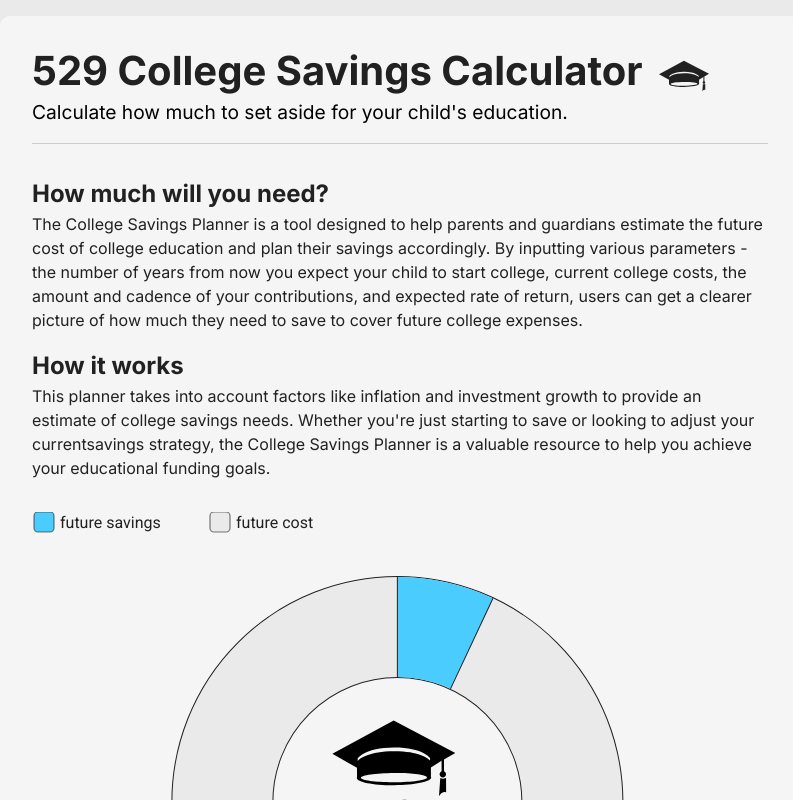
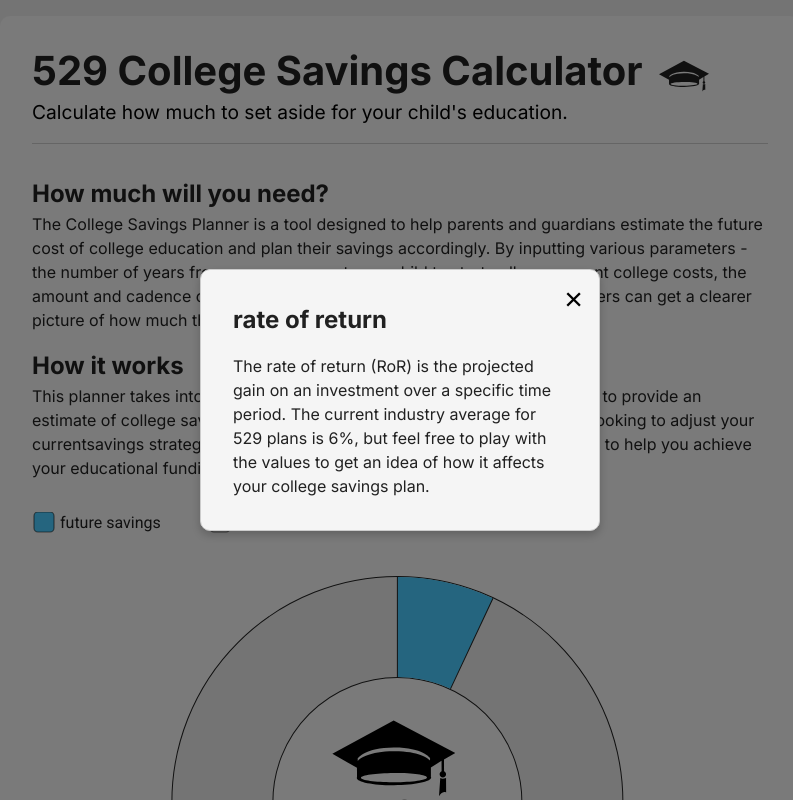
Before and after one commit to aokorodu/CollegeSavingsPlanner_React, a React (Vite) app in the folder CSP-react/: page / in a window 1280 px wide. Shown: the top 800 px of the page, without its empty margins (240-1033 px from the left). Built offline with nearby package versions, Linux system fonts and the light colour scheme.

Commit message:
modals working, now need content and styling

```diff
--- a/CSP-react/src/App.css
+++ b/CSP-react/src/App.css
@@ -149,3 +149,19 @@ select {
 
   padding-top: 1rem;
 }
+
+.helpLabel {
+  cursor: pointer;
+}
+.helpLabel::after {
+  position: relative;
+  content: "";
+  background-image: url("./assets/helpIconsvg.svg");
+  background-size: contain;
+  background-repeat: no-repeat;
+  display: inline-block;
+  width: 1rem;
+  height: 1rem;
+  margin-left: 0.25rem;
+  vertical-align: middle;
+}
--- a/CSP-react/src/App.tsx
+++ b/CSP-react/src/App.tsx
@@ -13,6 +13,8 @@ import KeyItem from './components/KeyItem/KeyItem';
 import ContentHolder from './components/uicomponents/ContentHolder/ContentHolder';
 import Header from './components/uicomponents/Header/Header';
 import WhatIs from './components/uicomponents/WhatIsSection/WhatIs';
+import Modal from './components/Modals/Modal';
+
 // material ui
 import { Select, TextField, FormControl, FormHelperText } from '@mui/material';
 
@@ -99,6 +101,13 @@ function App() {
   const futureCostRef = React.useRef<HTMLSpanElement>(null);
   const futureAmountNeededRef = React.useRef<HTMLSpanElement>(null);
   const percentSavedRef = React.useRef<HTMLSpanElement>(null);
+
+  // modal props
+  type ModalState = {
+    type: "none" | "expense_ratio" | "cost_increase" | "ror";
+  }
+
+  const [showModal, setShowModal] = useState<ModalState>({ type: "ror" });
 
   useEffect(() => {
     init();
@@ -378,7 +387,7 @@ function App() {
 
             {/* select rate of return */}
             <SliderHolder>
-              <label htmlFor="ROfRSlider">rate of return</label>
+              <label className='helpLabel' htmlFor="ROfRSlider" onClick={() => { setShowModal({ type: "ror" }) }}>rate of return</label>
               <input
                 ref={rateOfReturnSliderRef}
                 type="range"
@@ -400,7 +409,7 @@ function App() {
 
             {/* select yearly cost increase */}
             <SliderHolder>
-              <label htmlFor="costIncreaseSlider">cost increase</label>
+              <label className='helpLabel' htmlFor="costIncreaseSlider" onClick={() => { setShowModal({ type: "cost_increase" }) }}>cost increase</label>
               <input
                 ref={costIncreaseSliderRef}
                 type="range"
@@ -422,7 +431,7 @@ function App() {
 
             {/* select expense ratio */}
             <SliderHolder>
-              <label htmlFor="expenseRatioSlider">expense ratio</label>
+              <label className='helpLabel' htmlFor="expenseRatioSlider" onClick={() => { setShowModal({ type: "expense_ratio" }) }}>expense ratio</label>
               <input
                 ref={expenseRatioSliderRef}
                 type="range"
@@ -546,6 +555,9 @@ function App() {
         <p>* projected future savings is an estimate of the total amount you will have saved by the time college starts, based on the information provided. This amount does not guarantee future results.</p>
         <p>** projected future cost is an estimate of the total annual cost of attendance for the first year of college, based on the information provided. This amount does not guarantee future results.</p>
       </div>
+      {showModal.type !== "none" &&
+        <Modal type={showModal.type} onClose={() => setShowModal({ type: "none" })}>
+        </Modal>}
     </>
   )
 }
--- /dev/null
+++ b/CSP-react/src/components/Modals/ExpenseRatioModal.tsx
@@ -0,0 +1,13 @@
+const ExpenseRatioModal = () => {
+    return (
+        <div>
+            <h2>Expense Ratio</h2>
+            <p>An expense ratio is the annual fee a fund charges investors to cover its operating costs, expressed as a percentage of the fund's average assets under management.</p>
+            <p>This percentage is automatically deducted from your investment returns and includes costs like management, administrative, legal, and marketing fees. </p>
+            <p>For example, a $10,000 investment in a fund with a 0.50% expense ratio would cost $50 annually. </p>
+        </div>
+
+    );
+}
+
+export default ExpenseRatioModal;
--- /dev/null
+++ b/CSP-react/src/components/Modals/Modal.module.css
@@ -0,0 +1,47 @@
+.holder {
+  position: fixed;
+  top: 50%;
+  left: 50%;
+  transform: translate(-50%, -50%);
+  width: 100%;
+  max-width: 400px;
+  min-width: 200px;
+  height: fit-content;
+  min-height: 200px;
+  display: flex;
+  flex-direction: column;
+  justify-content: flex-start;
+  border-radius: 10px;
+  padding: 2rem;
+  color: #212121;
+  border: 1px solid #cccccc;
+  background-color: #f5f5f5;
+  z-index: 1000;
+  box-shadow: 0 4px 8px rgba(0, 0, 0, 0.2);
+}
+
+.backdrop {
+  position: fixed;
+  top: 0;
+  left: 0;
+  width: 100%;
+  height: 100%;
+  background-color: rgba(0, 0, 0, 0.5);
+  z-index: 999;
+}
+
+.closeButton {
+  position: absolute;
+  top: 10px;
+  right: 10px;
+  background: none;
+  border: none;
+  font-size: 2rem;
+  cursor: pointer;
+}
+
+.modalContent {
+  display: flex;
+  flex-direction: column;
+  gap: 1rem;
+}
--- /dev/null
+++ b/CSP-react/src/components/Modals/Modal.tsx
@@ -0,0 +1,30 @@
+import React from 'react';
+import styles from './Modal.module.css';
+
+import ExpenseRatioModal from './ExpenseRatioModal';
+import RateOfReturnModal from './RateOfReturnModal';
+
+type ModalProps = {
+    type?: "expense_ratio" | "cost_increase" | "ror";
+    onClose?: () => void;
+};
+
+const Modal = ({ type, onClose }: ModalProps) => {
+    const stopPropagation = (e: React.MouseEvent) => e.stopPropagation();
+    console.log("Modal type:", type);
+    return (
+        <>
+            <div className={styles.backdrop} onClick={onClose}></div>
+            <div className={styles.holder}>
+                <div className={styles.content} onClick={stopPropagation}>
+                    <button className={styles.closeButton} onClick={onClose} aria-label="Close">×</button>
+                    {type === "expense_ratio" && <ExpenseRatioModal />}
+                    {type === "cost_increase" && <div style={{ padding: '1rem' }}><h2>Warning Modal</h2><p>This is a warning modal.</p></div>}
+                    {type === "ror" && <RateOfReturnModal />}
+                </div>
+            </div>
+        </>
+    );
+};
+
+export default Modal;
--- /dev/null
+++ b/CSP-react/src/components/Modals/RateOfReturnModal.tsx
@@ -0,0 +1,10 @@
+import styles from './Modal.module.css';
+const RateOfReturnModal = () => {
+    return (
+        <div className={styles.modalContent}>
+            <h2>rate of return</h2><p>The rate of return (RoR) is the projected gain on an investment over a specific time period. The current industry average for 529 plans is 6%, but feel free to play with the values to get an idea of how it affects your college savings plan.</p></div>
+
+    );
+}
+
+export default RateOfReturnModal;
```
Also changed, not shown: CSP-react/src/assets/helpIconsvg.svg (added).
